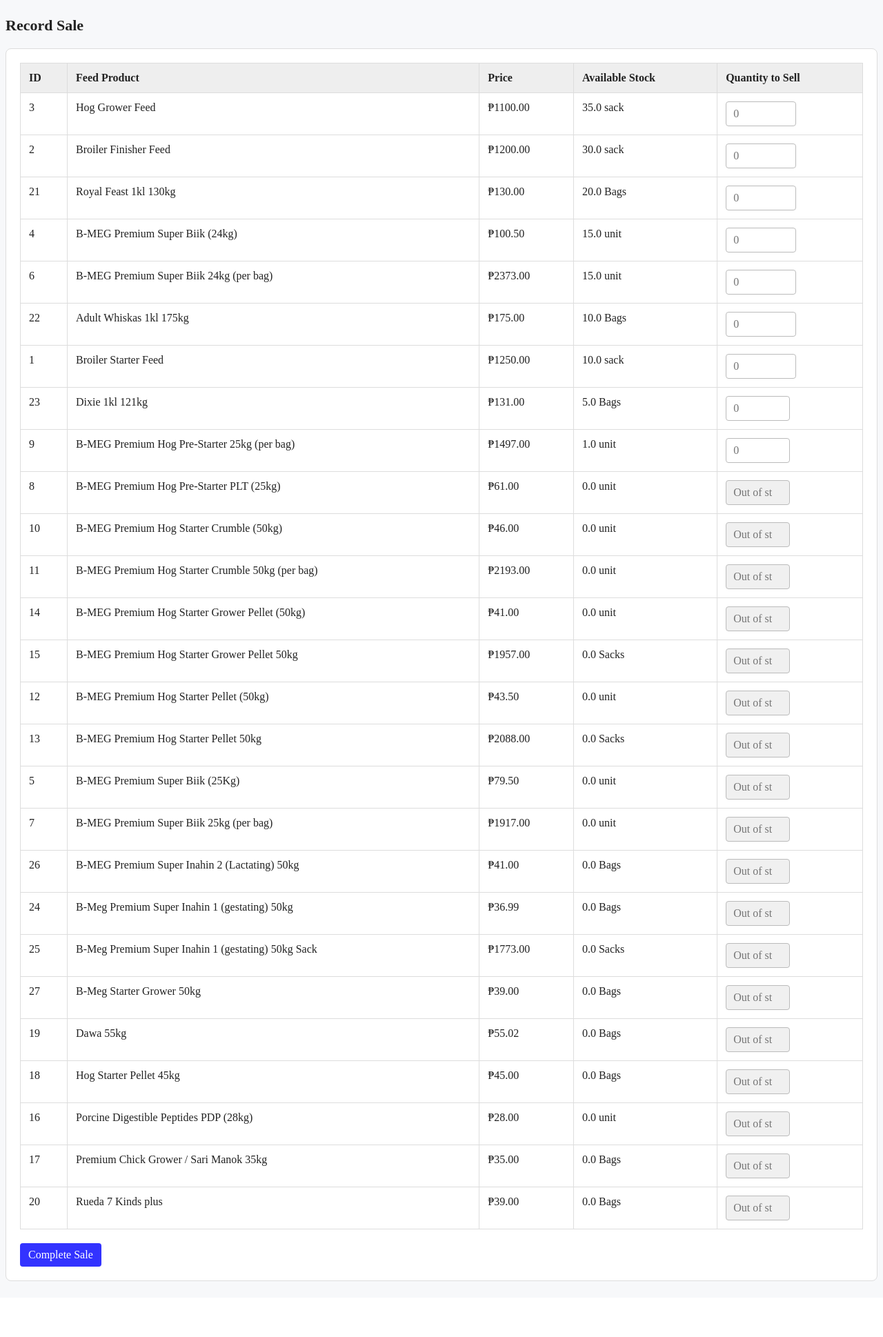
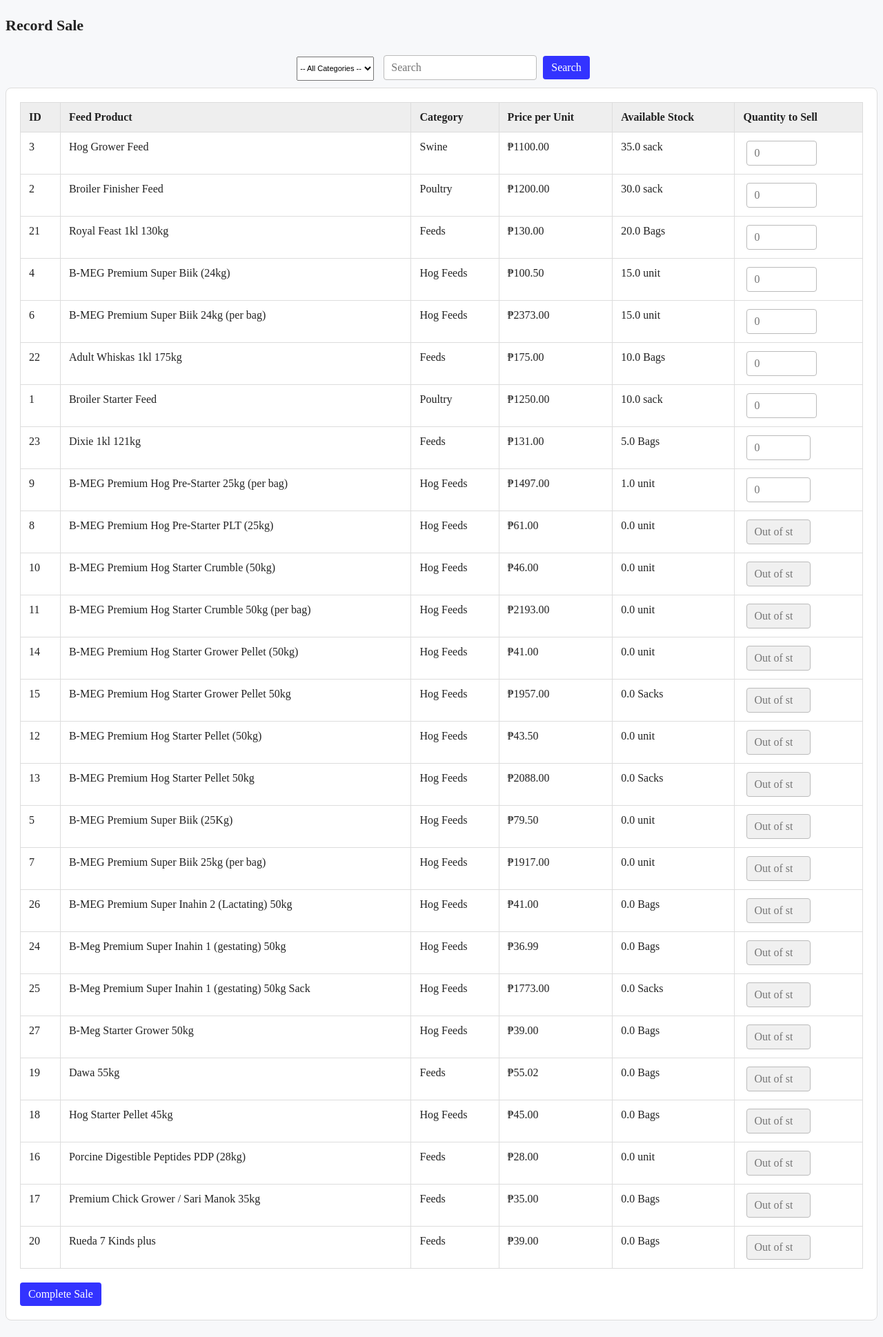
Before and after one commit to Pudzel308/livestock-feeds-management, a Flask app: page /sales in a window 1280 px wide. Shown: the part 83-2021 px from the top of the page at 69% size. Before the commit the page ends 1940 px from the top, so only its background shows below. Run offline with Flask 3, Linux system fonts and the light colour scheme; a user stored in the database is signed in.

Commit message:
change 11.15.26: changes

```diff
--- a/app.py
+++ b/app.py
@@ -80,6 +80,14 @@ def login():
             return redirect(url_for("login"))
 
         login_user(user)
+
+        try:
+            record_activity("login", "User logged in")
+            db.session.commit()
+        except SQLAlchemyError:
+            db.session.rollback()
+            app.logger.exception("Could not save login activity")
+
         flash("Logged in successfully.", "success")
         return redirect(url_for("dashboard"))
 
@@ -89,6 +97,13 @@ def login():
 @app.route("/logout", methods=["POST"])
 @login_required
 def logout():
+    try:
+        record_activity("logout", "User logged out")
+        db.session.commit()
+    except SQLAlchemyError:
+        db.session.rollback()
+        app.logger.exception("Could not save logout activity")
+
     logout_user()
     flash("You have been logged out.", "success")
     return redirect(url_for("login"))
@@ -262,8 +277,8 @@ def quick_add_stock():
         )
 
         record_activity(
-            "sale_recorded",
-            f"Sale #{sale.id} recorded for ₱{total:.2f}",
+            "stock_added",
+            f"Added {quantity:g} {product.unit} to {product.name}",
         )
 
         db.session.commit()
@@ -279,16 +294,44 @@ def quick_add_stock():
 @app.route("/sales", methods=["GET", "POST"])
 @login_required
 def sales():
+    selected_category = request.args.get("filter", "").strip()
+    search = request.args.get("search", "").strip()
+
+    categories = db.session.execute(
+        select(FeedProduct.category).distinct().order_by(FeedProduct.category)
+    ).scalars().all()
+
+    query = select(FeedProduct)
+    conditions = []
+
+    if selected_category:
+        conditions.append(FeedProduct.category == selected_category)
+
+    if search:
+        pattern = f"%{search}%"
+        conditions.append(
+            (FeedProduct.name.ilike(pattern))
+            | (FeedProduct.category.ilike(pattern))
+        )
+
+    if conditions:
+        query = query.where(*conditions)
+
     products = db.session.execute(
-        select(FeedProduct).order_by(FeedProduct.name)
+        query.order_by(FeedProduct.stock_quantity.desc(), FeedProduct.name)
     ).scalars().all()
 
     if request.method == "GET":
-        return render_template("sales.html", products=products)
+        return render_template(
+            "sales.html",
+            products=products,
+            categories=categories,
+            selected_category=selected_category,
+            search=search,
+        )
 
     requested_items = []
 
-    # Validate every requested item before changing inventory.
     for product in products:
         raw_quantity = request.form.get(f"quantity_{product.id}", "").strip()
 
@@ -392,6 +435,11 @@ def sales():
                 )
             )
 
+        record_activity(
+            "sale_recorded",
+            f"Sale #{sale.id} recorded for ₱{total:.2f}",
+        )
+
         db.session.commit()
 
         flash(
@@ -407,7 +455,11 @@ def sales():
         db.session.rollback()
         flash("The sale could not be saved. No changes were committed.", "error")
 
-    return redirect(url_for("sales"))
+    return redirect(url_for(
+        "sales",
+        filter=selected_category or None,
+        search=search or None
+    ))
 
 
 @app.route("/sales/history")
@@ -423,7 +475,6 @@ def sales_history():
 
 @app.route("/sales/<int:sale_id>")
 @login_required
-@roles_required("admin")
 def sale_detail(sale_id):
     sale = db.session.get(Sale, sale_id)
 
--- a/templates/activity_logs.html
+++ b/templates/activity_logs.html
@@ -6,7 +6,6 @@
 <h2 class="page-title">Activity Logs</h2>
 
 <section class="panel">
-    <h3>Activities</h3>
     <table>
         <thead>
             <tr>
--- a/templates/sales.html
+++ b/templates/sales.html
@@ -7,13 +7,102 @@
         .panel button {
             margin-top: 20px;
         }
+
+        .sales-toolbar {
+            display: flex;
+            justify-content: center;
+            align-items: center;
+            gap: 12px;
+            width: 100%;
+        }
+
+        .filters {
+            display: flex;
+            width: auto;
+            justify-content: right;
+            margin-top: 10px;
+            margin-bottom: 10px;
+        }
+
+        .filters button {
+            border: 0px;
+        }
+
+        .quick-add-toolbar {
+            display: flex;
+            flex: 0 0 auto;
+            justify-content: right;
+            align-items: center;
+            margin-top: 10px;
+            margin-bottom: 10px;
+            width: auto;
+        }
+
+        .quick-add-toolbar button {
+            width: auto;
+            align-self: right;
+            white-space: nowrap;
+        }
+
+        .chart-frame {
+            position: relative;
+            min-height: 300px;
+        }
+
+        .filters form select{
+            height: 35px;
+            font-size: 11px;
+        }
+
+        .filters form select, input {
+            margin-left: 5px;
+            margin-right: 5px;
+        }
+
+        dialog {
+            width: min(90%, 420px);
+            border: 0;
+            border-radius: 8px;
+            padding: 24px;
+            box-shadow: 0 8px 30px rgb(0 0 0 / 25%);
+        }
+
+        dialog input {
+            margin-bottom: 20px;
+        }
+
+        dialog::backdrop {
+            background: rgb(0 0 0 / 45%);
+        }
     </style>
 {% endblock %}
 
 {% block content %}
     <h2 class="page-title">Record Sale</h2>
 
-    <form method="POST">
+    <div class="sales-toolbar">
+        <div class="filters">
+            <form method="GET" action="{{ url_for('sales') }}">
+                <select name="filter" onChange="this.form.submit()">
+                    <option value="">-- All Categories --</option>
+                    <option value="Hog Feeds" {% if request.args.get('filter') == 'Hog Feeds' %}selected{% endif %}>Hog Feeds</option>
+                    <option value="Poultry" {% if request.args.get('filter') == 'Poultry' %}selected{% endif %}>Poultry</option>
+                    <option value="Feeds" {% if request.args.get('filter') == 'Feeds' %}selected{% endif %}>Feeds</option>
+                    <option value="Swine" {% if request.args.get('filter') == 'Swine' %}selected{% endif %}>Swine</option>
+                </select>
+                <input
+                    type="search"
+                    name="search"
+                    placeholder="Search"
+                    value="{{ search }}"
+                >
+                <button type="submit">Search</button>
+            </form>
+
+        </div>
+    </div>
+
+    <form method="POST" action="{{ url_for('sales', filter=selected_category, search=search) }}">
         <section class="panel">
             <div class="table-scroll">
                 <table>
@@ -21,7 +110,8 @@
                         <tr>
                             <th>ID</th>
                             <th>Feed Product</th>
-                            <th>Price</th>
+                            <th>Category</th>
+                            <th>Price per Unit</th>
                             <th>Available Stock</th>
                             <th>Quantity to Sell</th>
                         </tr>
@@ -31,6 +121,7 @@
                             <tr>
                                 <td>{{ product.id }}</td>
                                 <td>{{ product.name }}</td>
+                                <td>{{ product.category }}</td>
                                 <td>₱{{ "%.2f"|format(product.unit_price) }}</td>
                                 <td>
                                     {{ product.stock_quantity }} {{ product.unit }}
--- a/templates/staff_management.html
+++ b/templates/staff_management.html
@@ -6,8 +6,6 @@
 <h2 class="page-title">Staff Management</h2>
 
 <section class="panel">
-    <h3 class="section-title">Staffs</h3>
-
     {% if staff_members %}
     <table>
         <thead>
```
Also changed, not shown: instance/livestock.db.
